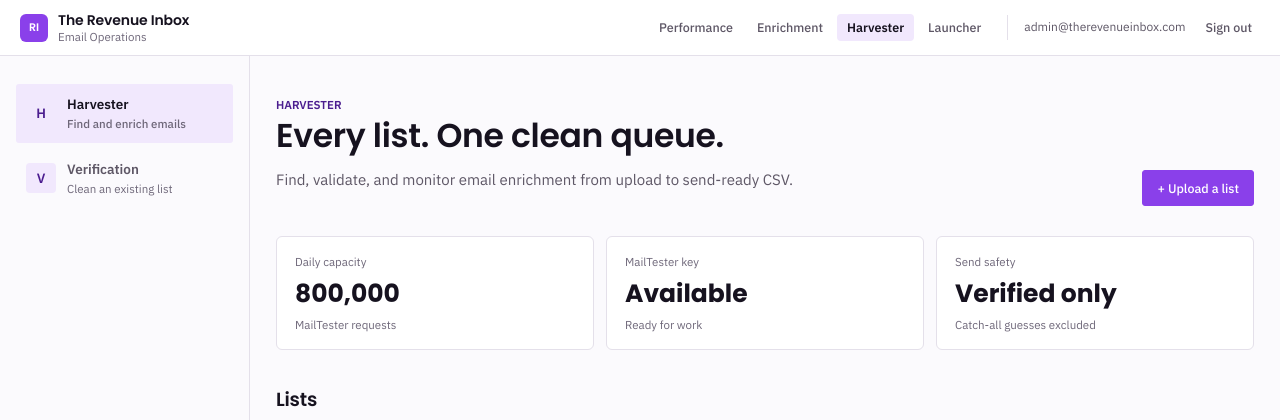
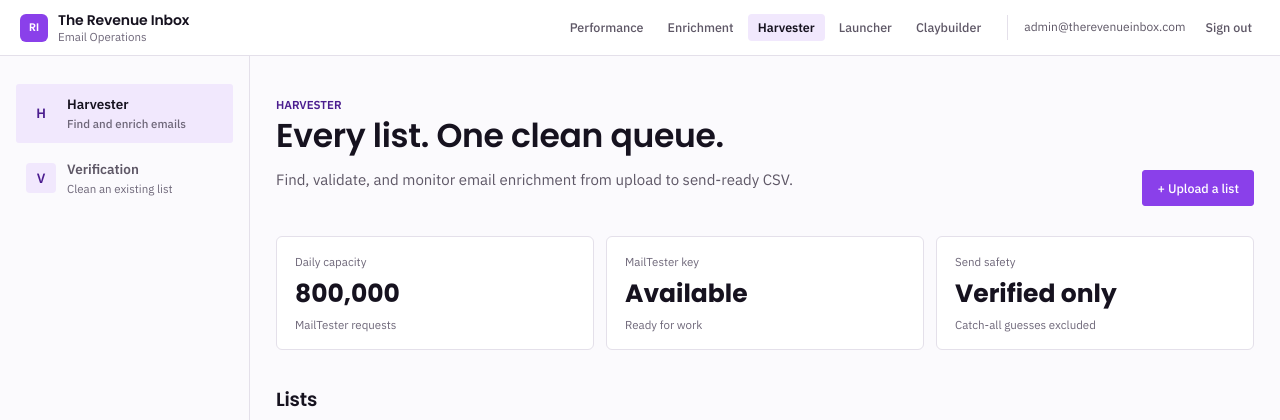
Before and after one commit to pandush-entrepreneur/email-harvester, a Flask app: page / in a window 1280 px wide. Shown: the top 420 px of the page. Run offline with Flask 3, Linux system fonts and the light colour scheme; the visitor is signed in with stand-in values (Sample User, id 1); data that the repository does not hold is empty.

Commit message:
Switcher: add Claybuilder chip

```diff
--- a/webapp/templates/base.html
+++ b/webapp/templates/base.html
@@ -8,6 +8,7 @@
       <a href="https://enrichment.therevenueinbox.com">Enrichment</a>
       <a class="active" href="https://harvester.therevenueinbox.com">Harvester</a>
       <a href="https://launcher.therevenueinbox.com">Launcher</a>
+      <a href="https://claybuilder.therevenueinbox.com">Claybuilder</a>
     </nav>
     <div class="account"><span class="who">{{ user_email }}</span><a class="signout" href="{{ url_for('logout') }}">Sign out</a></div>
   </div>
```
